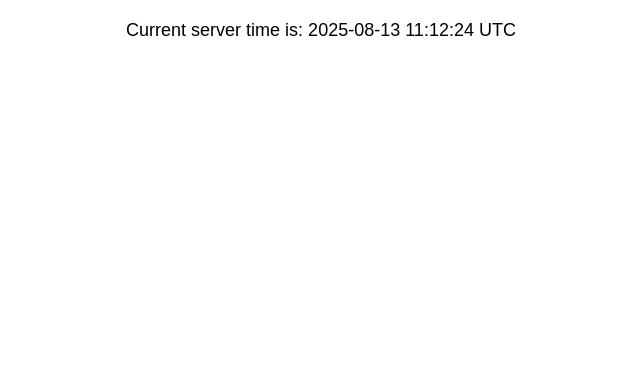
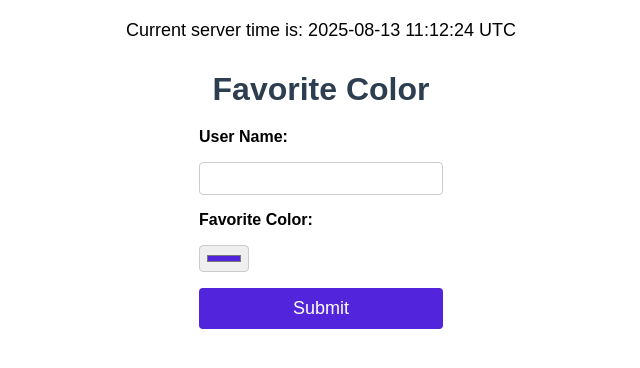
Before and after one commit to aymanfali/practical-php-application, a PHP site: page / in a window 1280 px wide. Shown: the top 368 px of the page, without its empty margins (319-959 px from the left). Run offline with PHP 8.4, Linux system fonts and the light colour scheme.

Commit message:
feat: submit color and name form

```diff
--- a/css/styles.css
+++ b/css/styles.css
@@ -1,18 +1,65 @@
-*{
+* {
     box-sizing: border-box;
     padding: 0;
     margin: 0;
     font-family: sans-serif;
 }
 
-body{
+body {
     display: flex;
     justify-content: center;
     align-items: center;
+    display: flex;
+    flex-direction: column;
 }
 
-.server-time{
+.server-time {
     margin: 10px;
     padding: 10px;
     font-size: large;
 }
+
+h1,
+h2 {
+    text-align: center;
+    color: #2c3e50;
+    margin: 10px;
+}
+
+p {
+    text-align: center;
+}
+
+form {
+    display: flex;
+    flex-direction: column;
+    gap: 1rem;
+    margin: 10px;
+}
+
+label {
+    font-weight: bold;
+}
+
+input[type="text"],
+input[type="color"] {
+    padding: 5px;
+    border: 1px solid #ccc;
+    border-radius: 4px;
+    font-size: large;
+}
+
+button {
+    padding: 10px;
+    background-color: #5224db;
+    color: white;
+    border: none;
+    border-radius: 4px;
+    font-size: large;
+    cursor: pointer;
+    transition: background-color 0.3s ease;
+}
+
+button:hover {
+    background-color: #331788;
+}
--- a/index.php
+++ b/index.php
@@ -15,6 +15,17 @@
         echo date("Y-m-d H:i:s e");
         ?>
     </p>
+
+    <h1>Favorite Color</h1>
+    <form action="action.php" method="POST">
+        <label for="name">User Name:</label>
+        <input type="text" id="name" name="name" required>
+
+        <label for="color">Favorite Color:</label>
+        <input type="color" id="color" name="color" value="#5224db" required>
+
+        <button type="submit">Submit</button>
+    </form>
 </body>
 
 </html>
```
Also changed, not shown: action.php (added, +24 -0 lines).
